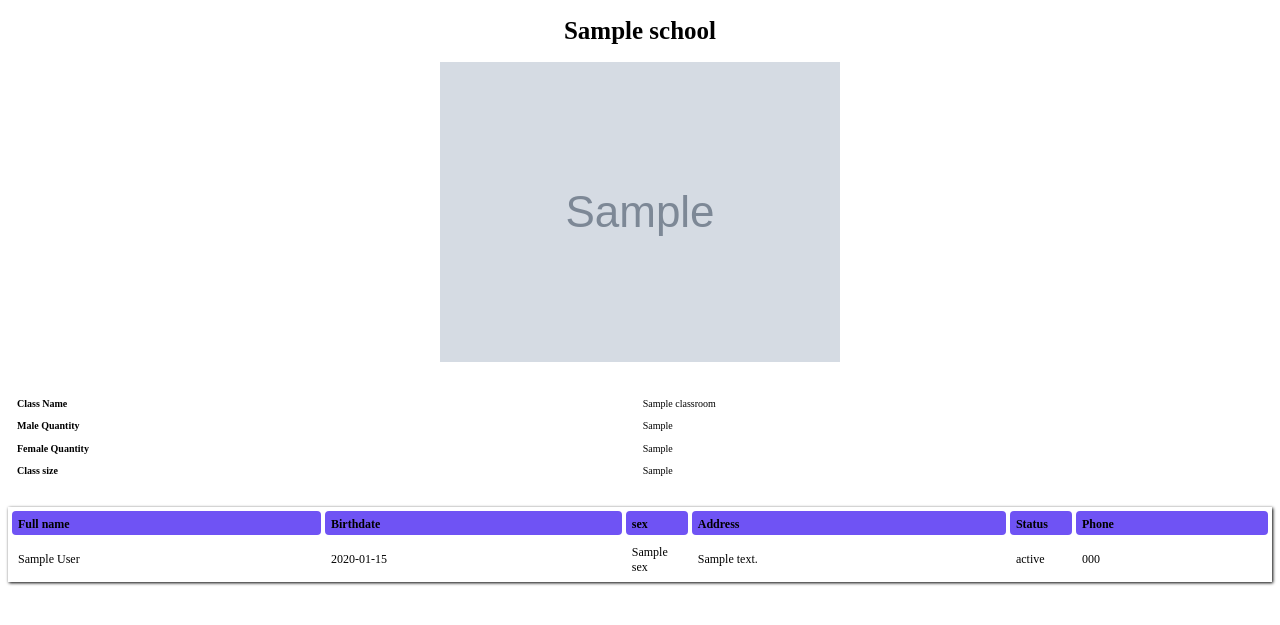
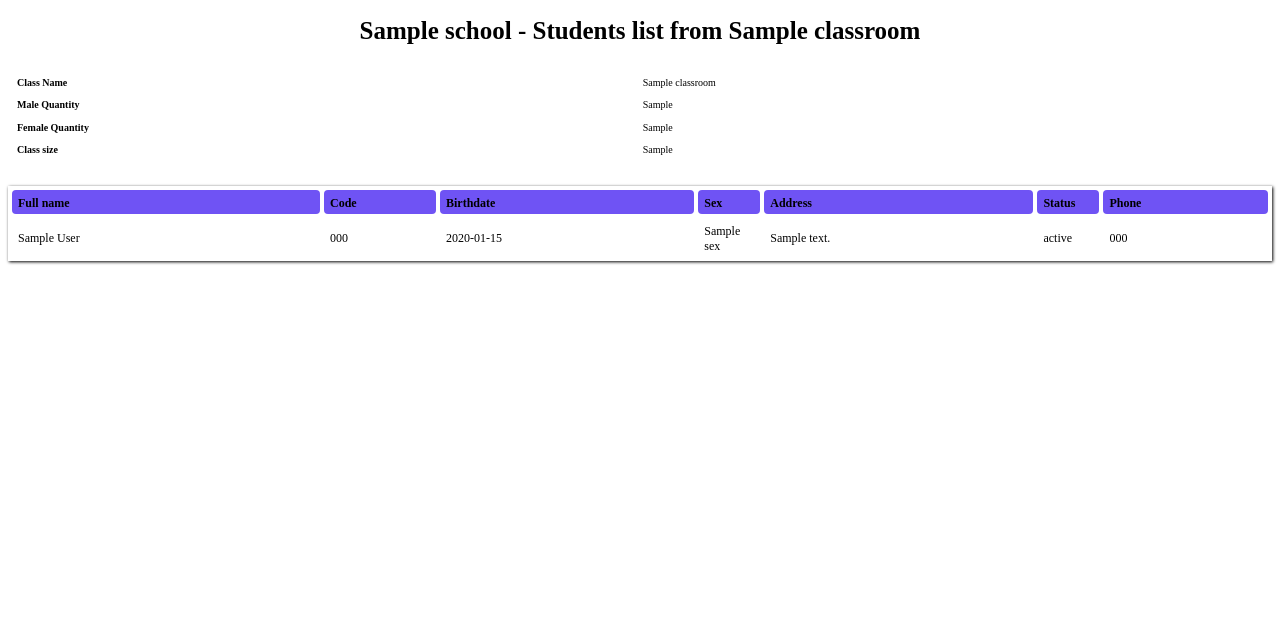
Before and after one commit to jeansamist/silva-school-backend, a Python web app: template src/download/templates/student_list_pdf.html in a window 1280 px wide. Shown: the top 625 px of the page. Run offline with Jinja, Linux system fonts and the light colour scheme; the template is opened without the code that fills it: most values are stand-ins (such as "Sample title", 1, 10 or a date in 2020); grey boxes marked "Sample" are stand-in pictures.

Commit message:
Student detail route and view

```diff
--- a/src/api/serializers.py
+++ b/src/api/serializers.py
@@ -47,6 +47,12 @@ class StudentSerializer(serializers.ModelSerializer):
   classroom = serializers.PrimaryKeyRelatedField(
       queryset=ClassRoom.objects.all(), many=False)
 
+  def create(self, validated_data):
+    student = self.Meta.model.objects.create(**validated_data)
+    student.create_code()
+    student.save()
+    return student
+
   class Meta:
     model = Student
     fields = '__all__'
--- a/src/api/urls.py
+++ b/src/api/urls.py
@@ -1,7 +1,7 @@
 from django.urls import path
 from api.views.userViews import RegisterView
 from api.views.schoolViews import SchoolView, SchoolDetailView
-from api.views.studentViews import StudentView, StudenListView
+from api.views.studentViews import StudentView, StudenListView, StudentDetailView
 from api.views.configViews import ConfigView
 from api.views.authView import LoginView, CurrentAuthUserView
 from api.views.ClassesViews import ClassLevelView, ClassLevelDetailView, ClassRoomView
@@ -20,4 +20,5 @@ urlpatterns = [
     path('class/<int:class_level_pk>/classroom/<int:classroom_pk>/student',
          StudenListView.as_view()),
     path('student', StudentView.as_view()),
+    path('student/<int:student_pk>', StudentDetailView.as_view()),
 ]
--- a/src/download/templates/student_list_pdf.html
+++ b/src/download/templates/student_list_pdf.html
@@ -5,15 +5,16 @@
     <meta http-equiv="X-UA-Compatible" content="IE=edge" />
     <meta name="viewport" content="width=device-width, initial-scale=1.0" />
     <title>
-      {{classroom.class_level.school.name}} - Students from {{classroom.name}}
+      {{classroom.class_level.school.name}} - Students list from
+      {{classroom.name}}
     </title>
   </head>
   <body>
     <div style="text-align: center">
-      <h1 style="font-size: 25px">{{classroom.class_level.school.name}}</h1>
-      <img
-        src="http://127.0.0.1:8000/uploads/{{classroom.class_level.school.image}}"
-      />
+      <h1 style="font-size: 25px; margin-bottom: 0px">
+        {{classroom.class_level.school.name}} - Students list from
+        {{classroom.name}}
+      </h1>
     </div>
     <br />
     <table style="font-size: 10px">
@@ -40,8 +41,9 @@
         <tr>
           <!-- <th style="width: 50px">Id</th> -->
           <th style="width: 25%">Full name</th>
+          <th style="width: 100px">Code</th>
           <th>Birthdate</th>
-          <th style="width: 50px">sex</th>
+          <th style="width: 50px">Sex</th>
           <th>Address</th>
           <th style="width: 50px">Status</th>
           <th>Phone</th>
@@ -53,6 +55,7 @@
         <tr>
           <!-- <td>{{student.id}}</td> -->
           <td>{{student.first_name}} {{student.last_name}}</td>
+          <td>{{student.code}}</td>
           <td>{{student.birthdate}}</td>
           <td>{{student.sex}}</td>
           <td>{{student.address}}</td>
```
Also changed, not shown: src/api/models.py (+10 -5 lines), src/api/views/studentViews.py (+22 -1 lines).
